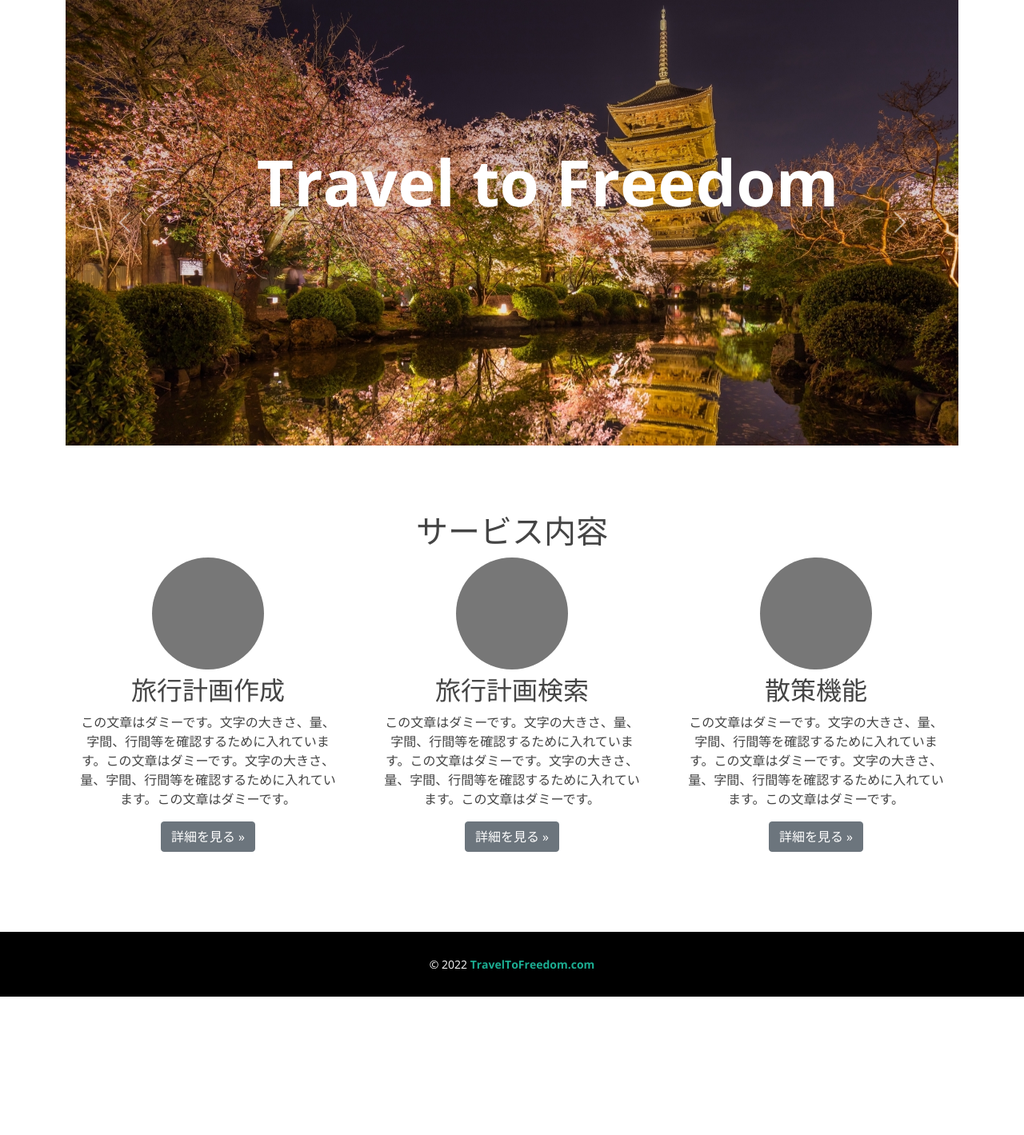
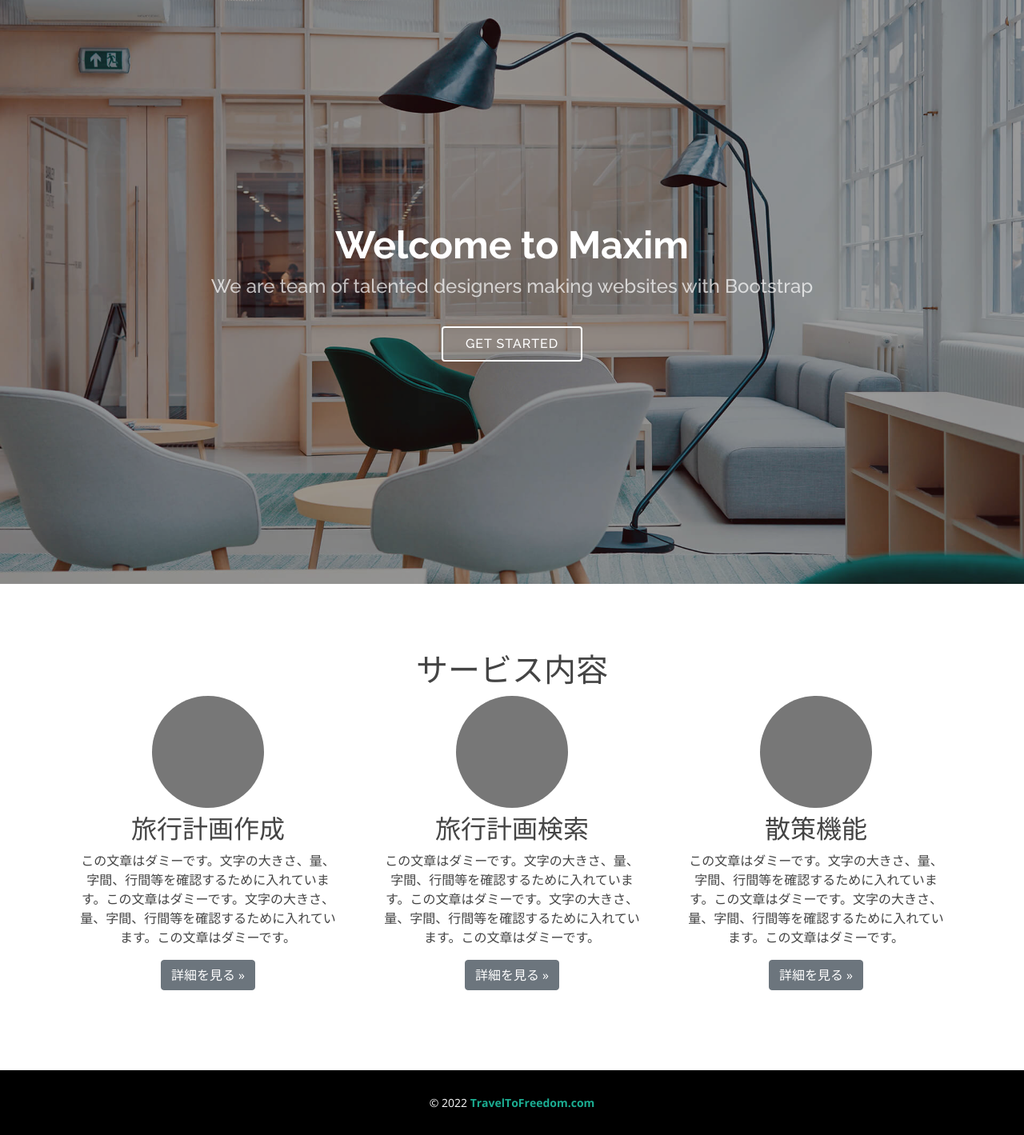
Before and after one commit to SaltPeninsula11/Travel_to_freedom, a Django app: page / in a window 1280 px wide. Shown: the part 70-1489 px from the top of the page at 80% size. Before the commit the page ends 1316 px from the top, so only its background shows below. Run offline with Django 3.2, Linux system fonts and the light colour scheme; some libraries are stand-ins or nearby versions.

Commit message:
インデックスの修正

```diff
--- a/static/assets/css/style.css
+++ b/static/assets/css/style.css
@@ -312,7 +312,7 @@ h1, h2, h3, h4, h5, h6 {
 #hero {
   width: 100%;
   height: calc(100vh - 70px);
-  background: url("../img/hero-bg.jpg") center center;
+  background: url("../img/hero-bg.jpg") center center; /* ここが画像 */
   background-size: cover;
   position: relative;
   margin-top: 70px;
--- a/travel_planning/templates/index.html
+++ b/travel_planning/templates/index.html
@@ -53,7 +53,7 @@
 </style>
 
 <main class="main">
-    <div class="container">
+    <!-- <div class="container">
         <div class="row">
             <div class="carousel slide" id="carouselExampleIndicators sample" data-ride="carousel">
                 <ol class="carousel-indicators">
@@ -81,7 +81,14 @@
                 </a>
             </div>
         </div>
-    </div>
+    </div> -->
+    <section id="hero" class="d-flex flex-column justify-content-center align-items-center">
+        <div class="container text-center text-md-left" data-aos="fade-up">
+            <h1>Welcome to Maxim</h1>
+            <h2>We are team of talented designers making websites with Bootstrap</h2>
+            <a href="#about" class="btn-get-started scrollto">Get Started</a>
+        </div>
+    </section><!-- End Hero -->
 </main>
 <section class="mt-4">
     <div class="container marketing">
```
